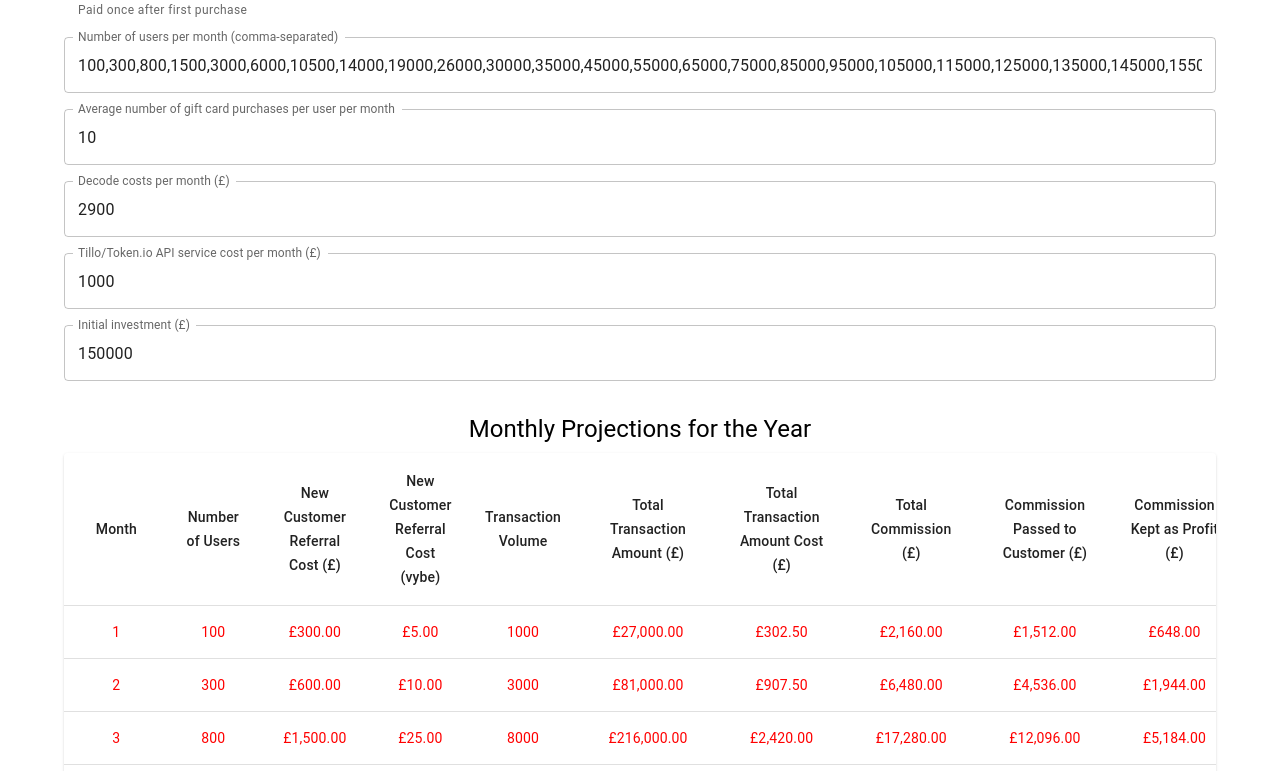
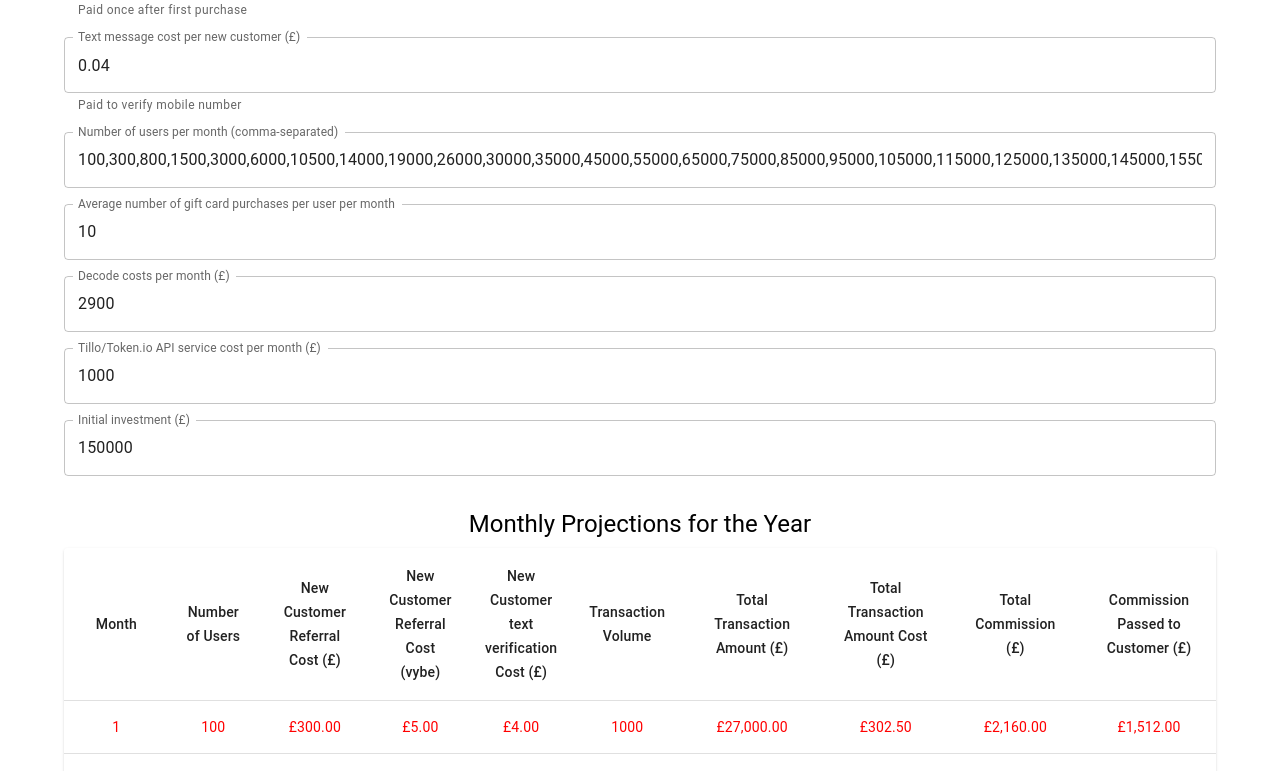
Before and after one commit to michaeltrestianu/projections, a React (Create React App) app: page / in a window 1280 px wide. Shown: the part 929-1700 px from the top of the page. Built offline with nearby package versions, Linux system fonts and the light colour scheme.

Commit message:
MISC add text message cost

```diff
--- a/src/App.tsx
+++ b/src/App.tsx
@@ -28,7 +28,7 @@ const App: React.FC = () => {
   const [averageTransactionValue, setAverageTransactionValue] =
     useState<number>(27);
   const [vybesAwardedPerTransaction, setVybesAwardedPerTransaction] = useState<number>(5);
-  const [vybesValueInPounds, setVybesValueInPounds] = useState<number>(0.01);
+  const [vybesValueInPounds, setVybesValueInPounds] = useState<number>(0.001);
   const [numberOfUsersPerMonth, setNumberOfUsersPerMonth] = useState<number[]>([
     100,300, 800, 1500, 3000, 6000, 10500, 14000, 19000, 26000, 30000, 35000, 45000, 55000,65000,75000,85000,95000, 105000, 115000, 125000, 135000,145000,155000
   ]);
@@ -44,8 +44,11 @@ const App: React.FC = () => {
   const [referralRewardPerNewCustomer, setReferralRewardPerNewCustomer] =
     useState<number>(3);
 
-    const [vybeReferralRewardPerNewCustomer, setVybeReferralRewardPerNewCustomer] =
+  const [vybeReferralRewardPerNewCustomer, setVybeReferralRewardPerNewCustomer] =
     useState<number>(50);
+
+    const [textMessageCostPerNewCustomer, setTextMessageCostPerNewCustomer] =
+    useState<number>(0.04);
 
   const [vybesRewards, setVybesRewards] = useState<VybesReward[]>([
     { minTransactionValue: 20, maxTransactionValue: 30, vybes: 3 },
@@ -241,6 +244,14 @@ const App: React.FC = () => {
         />
 
         <TextField
+          label="Text message cost per new customer (£)"
+          type="number"
+          value={textMessageCostPerNewCustomer}
+          onChange={e => setTextMessageCostPerNewCustomer(parseFloat(e.target.value))}
+          helperText="Paid to verify mobile number"
+        />
+
+        <TextField
           label="Number of users per month (comma-separated)"
           fullWidth
           onChange={handleNumberOfUsersChange}
@@ -293,6 +304,7 @@ const App: React.FC = () => {
         initialInvestment={initialInvestment}
         referralRewardPerNewCustomer={referralRewardPerNewCustomer}
         vybeReferralRewardPerNewCustomer={vybeReferralRewardPerNewCustomer}
+        textMessageCostPerNewCustomer={textMessageCostPerNewCustomer}
       />
     </Container>
   );
--- a/src/ProjectionTable.tsx
+++ b/src/ProjectionTable.tsx
@@ -33,6 +33,7 @@ interface ProjectionTableProps {
   initialInvestment: number;
   referralRewardPerNewCustomer: number;
   vybeReferralRewardPerNewCustomer: number;
+  textMessageCostPerNewCustomer: number;
 }
 
 interface Projection {
@@ -40,6 +41,7 @@ interface Projection {
   numberOfUsers: number;
   newCustomerReferralCost: number;
   newCustomerVybeReferralCost: number;
+  newCustomerTextVerificationCost: number;
   transactionVolume: number;
   totalTransactionAmount: number;
   totalTransactionCostAmount: number;
@@ -72,6 +74,7 @@ const ProjectionTable: React.FC<ProjectionTableProps> = ({
   initialInvestment,
   referralRewardPerNewCustomer,
   vybeReferralRewardPerNewCustomer,
+  textMessageCostPerNewCustomer,
 }) => {
 
   const vybesRule = vybesRewards.find(
@@ -123,12 +126,15 @@ const ProjectionTable: React.FC<ProjectionTableProps> = ({
   let cumulativeNetProfit = -initialInvestment;
   let cumulativeNewCustomerReferralCost = 0;
   let cumulativeNewCustomerReferralVybeCost = 0;
+  let cumulativeNewCustomerTextVerificationCost = 0;
 
   for (let month = 1; month <= numberOfUsersPerMonth.length; month++) {
     const numberOfUsers = numberOfUsersPerMonth[month - 1];
     const newCust = newCustomersPerMonth[month-1];
     const newCustomerReferralCost = newCust * referralRewardPerNewCustomer;
     const newCustomerVybeReferralCost = newCust * (vybeReferralRewardPerNewCustomer / 1000);
+    const newCustomerTextVerificationCost = newCust * textMessageCostPerNewCustomer;
+
     const transactionVolume =
       numberOfUsers * averageTransactionsPerUserPerMonth;
 
@@ -151,7 +157,7 @@ const ProjectionTable: React.FC<ProjectionTableProps> = ({
     const totalTransactionCostAmount =
       ((costPercentage / 100) * totalTransactionAmount) + (feePerTransaction * transactionVolume);
 
-    const netRevenue = revenue - totalTransactionCostAmount - totalVybesValue - newCustomerReferralCost - newCustomerVybeReferralCost;
+    const netRevenue = revenue - totalTransactionCostAmount - totalVybesValue - newCustomerReferralCost - newCustomerVybeReferralCost - newCustomerTextVerificationCost;
 
     const totalFixedCosts = hostingCostPerMonth + apiServiceCostPerMonth;
 
@@ -160,6 +166,7 @@ const ProjectionTable: React.FC<ProjectionTableProps> = ({
     cumulativeNumberOfUsers += numberOfUsers;
     cumulativeNewCustomerReferralCost += newCustomerReferralCost;
     cumulativeNewCustomerReferralVybeCost += newCustomerVybeReferralCost;
+    cumulativeNewCustomerTextVerificationCost += newCustomerTextVerificationCost;
     cumulativeTransactionVolume += transactionVolume;
     cumulativeTotalTransactionAmount += totalTransactionAmount;
     cumulativeTotalTransactionCostAmount += totalTransactionCostAmount;
@@ -178,6 +185,7 @@ const ProjectionTable: React.FC<ProjectionTableProps> = ({
       numberOfUsers,
       newCustomerReferralCost,
       newCustomerVybeReferralCost,
+      newCustomerTextVerificationCost,
       transactionVolume,
       totalTransactionAmount,
       totalTransactionCostAmount,
@@ -217,6 +225,7 @@ const ProjectionTable: React.FC<ProjectionTableProps> = ({
               <TableCell align="center">Number of Users</TableCell>
               <TableCell align="center">New Customer Referral Cost (£)</TableCell>
               <TableCell align="center">New Customer Referral Cost (vybe)</TableCell>
+              <TableCell align="center">New Customer text verification Cost (£)</TableCell>
               <TableCell align="center">Transaction Volume</TableCell>
               <TableCell align="center">Total Transaction Amount (£)</TableCell>
               <TableCell align="center">
@@ -256,6 +265,7 @@ const ProjectionTable: React.FC<ProjectionTableProps> = ({
                 <TableCell align="center">{proj.numberOfUsers}</TableCell>
                 <TableCell align="center">{formatCurrency(proj.newCustomerReferralCost)}</TableCell>
                 <TableCell align="center">{formatCurrency(proj.newCustomerVybeReferralCost)}</TableCell>
+                <TableCell align="center">{formatCurrency(proj.newCustomerTextVerificationCost)}</TableCell>
                 <TableCell align="center">{proj.transactionVolume}</TableCell>
                 <TableCell align="center">
                   {formatCurrency(proj.totalTransactionAmount)}
@@ -311,6 +321,7 @@ const ProjectionTable: React.FC<ProjectionTableProps> = ({
               </TableCell>
               <TableCell align="center"><strong>{formatCurrency(cumulativeNewCustomerReferralCost)}</strong></TableCell>
               <TableCell align="center"><strong>{formatCurrency(cumulativeNewCustomerReferralVybeCost)}</strong></TableCell>
+              <TableCell align="center"><strong>{formatCurrency(cumulativeNewCustomerTextVerificationCost)}</strong></TableCell>
               <TableCell align="center">
                 <strong>{cumulativeTransactionVolume}</strong>
               </TableCell>
```
